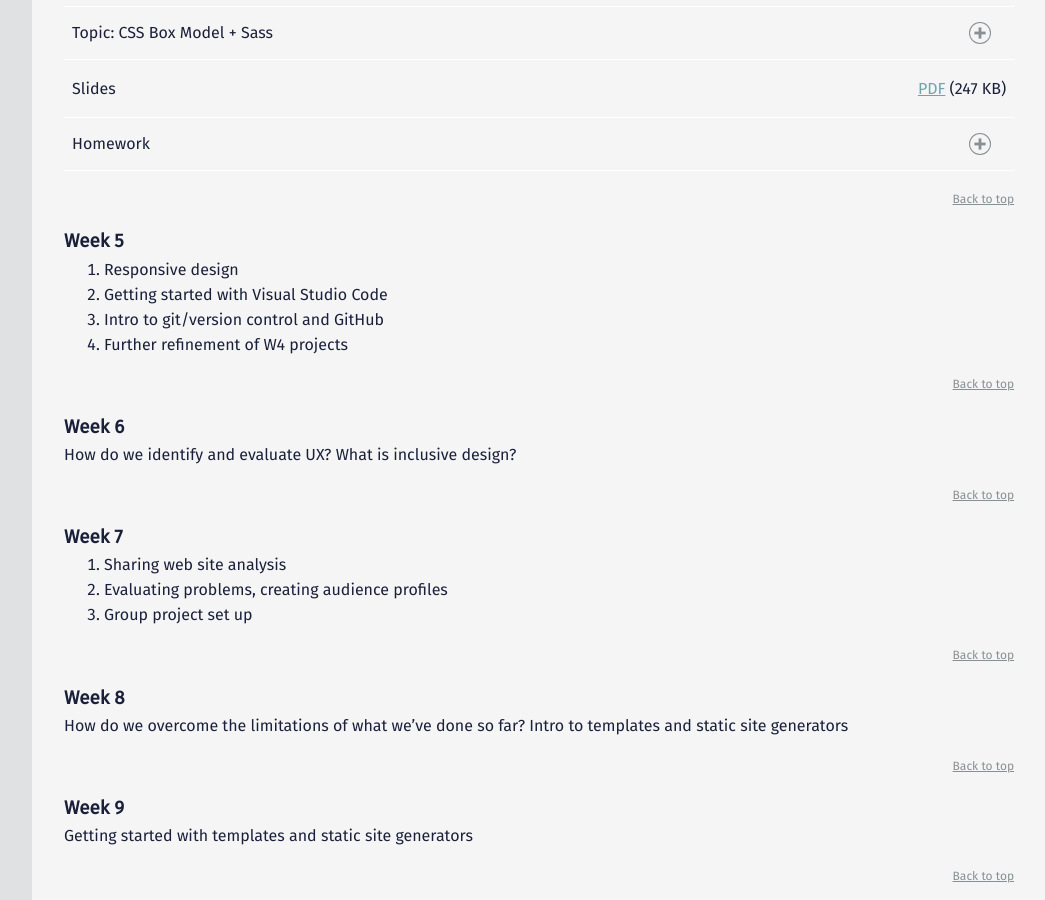
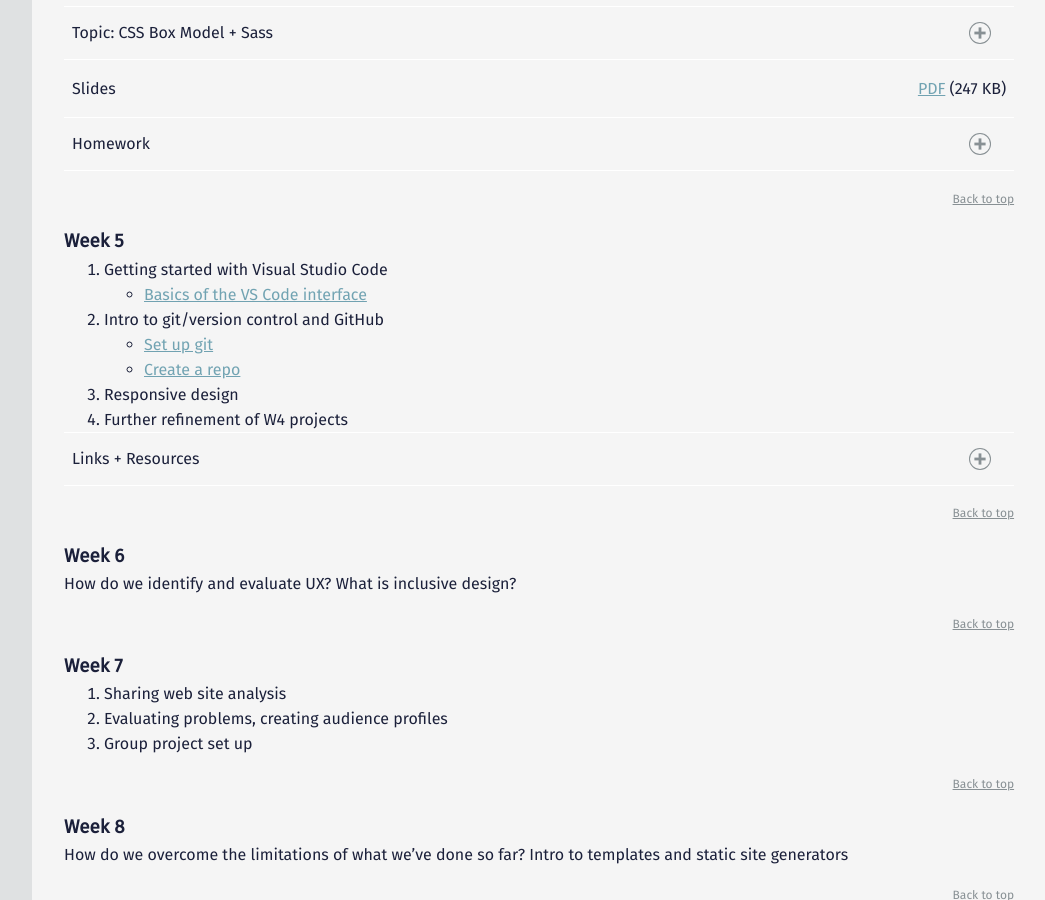
Before and after one commit to mica-web/mica-web.github.io, a Jekyll site: the page built from index.md, in a window 1280 px wide and 900 px high, scrolled down 1814 px. Shown: the whole window, without its empty margins (224-1269 px from the left). Built offline with Jekyll 4.4.1, drawn with Linux system fonts in a browser that asks for light colours.

Commit message:
Update links and agenda for W5

```diff
--- a/_includes/gd-431/w05.md
+++ b/_includes/gd-431/w05.md
@@ -1,20 +1,41 @@
+{::options parse_block_html="true" /}
+<section class="accordion-wrapper">
+
+<!-- <div class="accordion-title js-trigger-content-toggle">
+Topic:
+</div> -->
+
+1. Getting started with Visual Studio Code
+  - [Basics of the VS Code interface](https://code.visualstudio.com/docs/getstarted/userinterface)
+1. Intro to git/version control and GitHub
+  - [Set up git](https://help.github.com/articles/set-up-git/)
+  - [Create a repo](https://help.github.com/articles/create-a-repo/)
 1. Responsive design
-1. Getting started with Visual Studio Code
-1. Intro to git/version control and GitHub
 1. Further refinement of W4 projects
-
 <!-- 1. Evaluation of SSG v JS -->
 
-<!-- #### W5 Slides & Links
-A PDF version of this week's slides will be added after class 👍
-[PDF](files/w05.min.pdf){:target="_blank"} ( KB)
+<!-- {::options parse_block_html="true" /}
+<div class="accordion-title has-no-content js-content-toggle-ignore">
 
-#### W5 Homework -->
+Slides
 
+[PDF](files/w05-.min.pdf){:target="_blank"} ( KB)
 
+</div> -->
 
+<div class="accordion-title js-trigger-content-toggle">
+Links + Resources
+</div>
 
+- [Understanding the GitHub flow](https://guides.github.com/introduction/flow/)
+- [Learn Git](https://gitbookio.gitbooks.io/progit/content/en/) -- This book is far more detailed than what we'll need for class, but it's great for searching when you want a specific topic covered in more detail.
+- [Resolve problems in your git workflow](https://ohshitgit.com/)
+- [The Art of the Commit Message](https://thenewstack.io/getting-legit-with-git-and-github-the-art-of-the-commit-message/)
+- [Responsive Web Design Basics](https://developers.google.com/web/fundamentals/design-and-ux/responsive/?hl=en)
+- [Using Media Queries For Responsive Design In 2018](https://www.smashingmagazine.com/2018/02/media-queries-responsive-design-2018/)
 
-<!-- #### W4 Slides & Links
-A PDF version of this week's slides will be added after class 👍
-[PDF](files/w04.min.pdf){:target="_blank"} ( KB) -->
+<!-- <div class="accordion-title js-trigger-content-toggle">
+Homework
+</div> -->
+
+</section>
```
